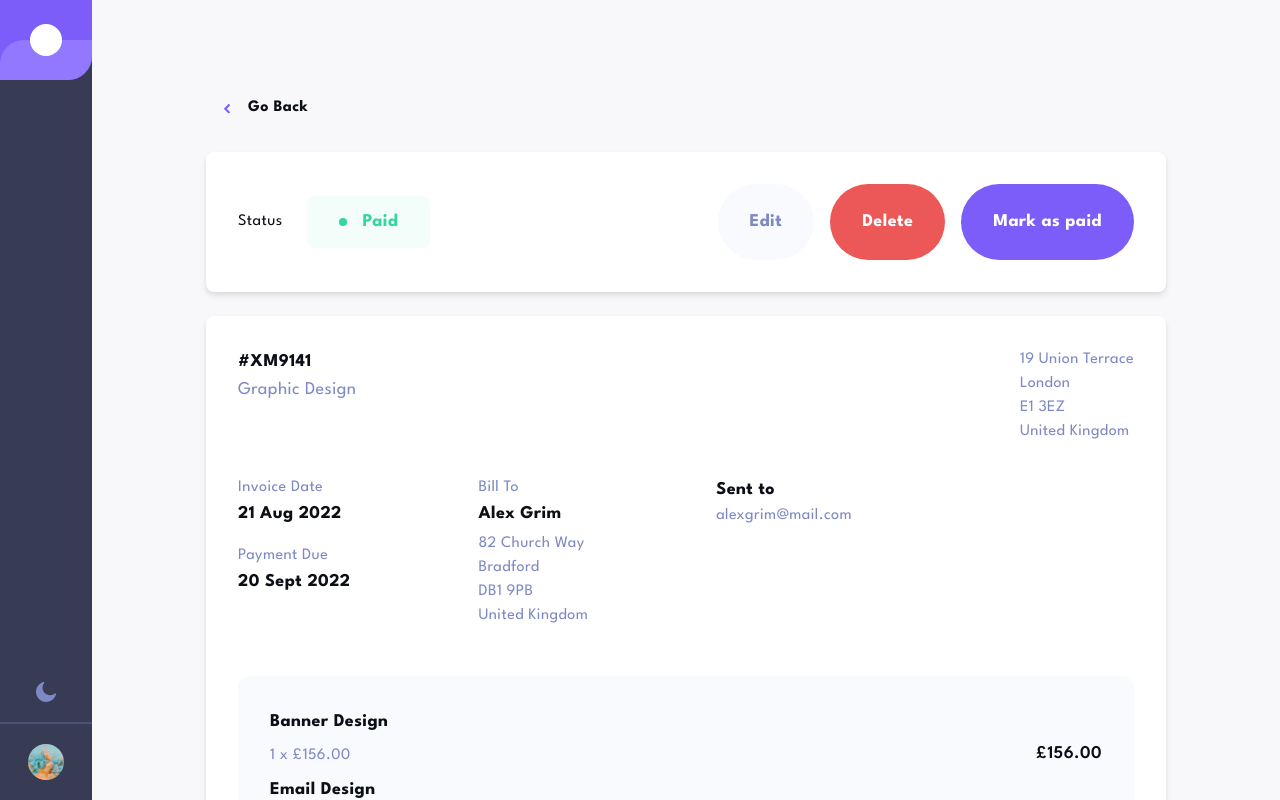
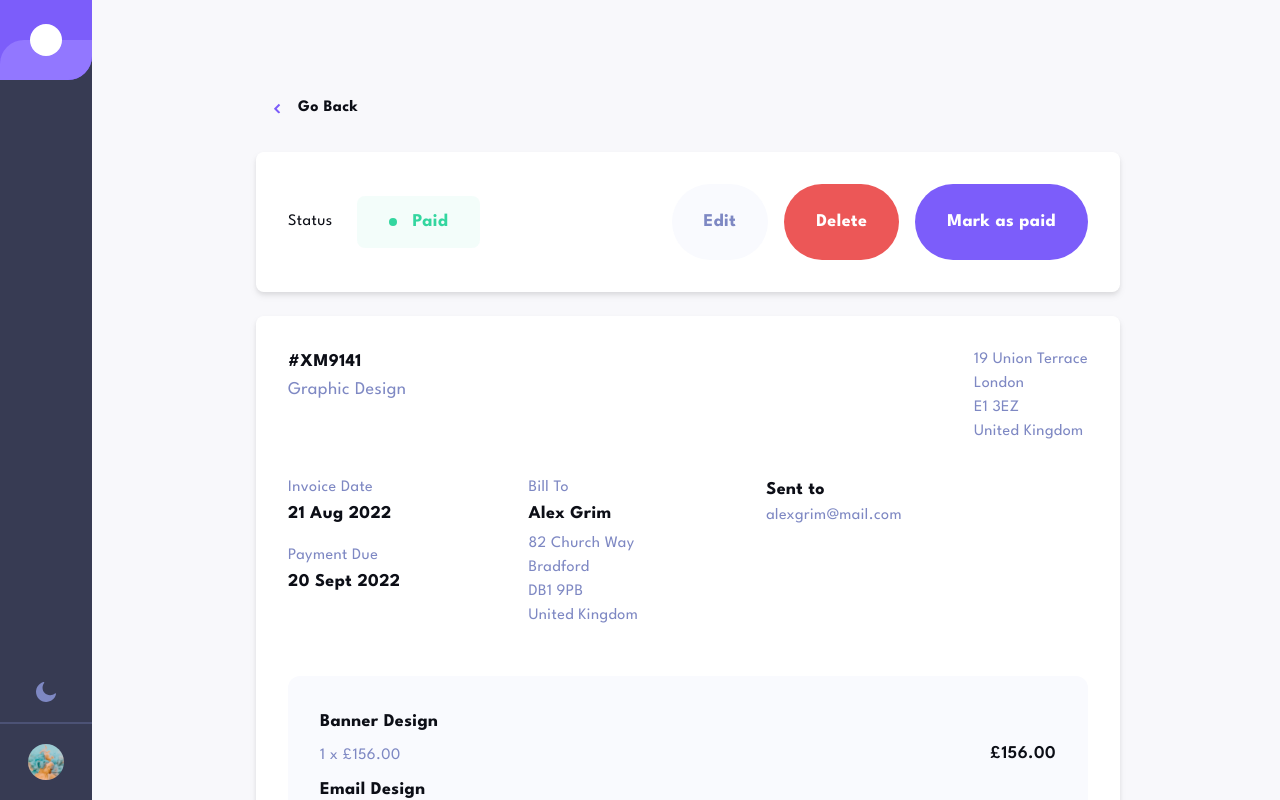
Before and after one commit to arronrees/invoice-app, a Next.js app: page /view in a window 1280 px wide. Shown: the top 800 px of the page. Built offline with nearby package versions, Linux system fonts and the light colour scheme.

Commit message:
Edited sidebar desktop

```diff
--- a/components/header/Header.jsx
+++ b/components/header/Header.jsx
@@ -4,7 +4,7 @@ import ThemeToggler from './ThemeToggler';
 
 export default function Header() {
   return (
-    <header className='bg-dark-grey flex items-center justify-between h-20 lg:h-screen lg:flex-col'>
+    <header className='bg-dark-grey flex items-center justify-between h-20 lg:h-screen lg:flex-col lg:fixed'>
       <Logo />
       <ThemeToggler />
       <ProfileBtn />
--- a/components/layout/Wrapper.jsx
+++ b/components/layout/Wrapper.jsx
@@ -1,7 +1,7 @@
 export default function Wrapper({ children }) {
   return (
     <section className='mx-auto lg:px-8 lg:mt-16 w-full px-4 max-w-5xl'>
-      {children}
+      <div className='lg:pl-24'>{children}</div>
     </section>
   );
 }
```
